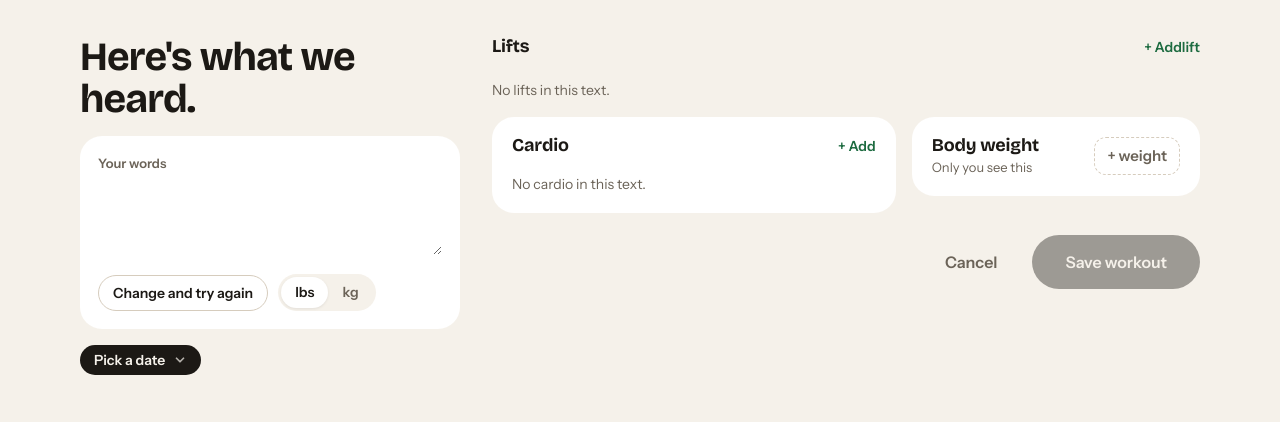
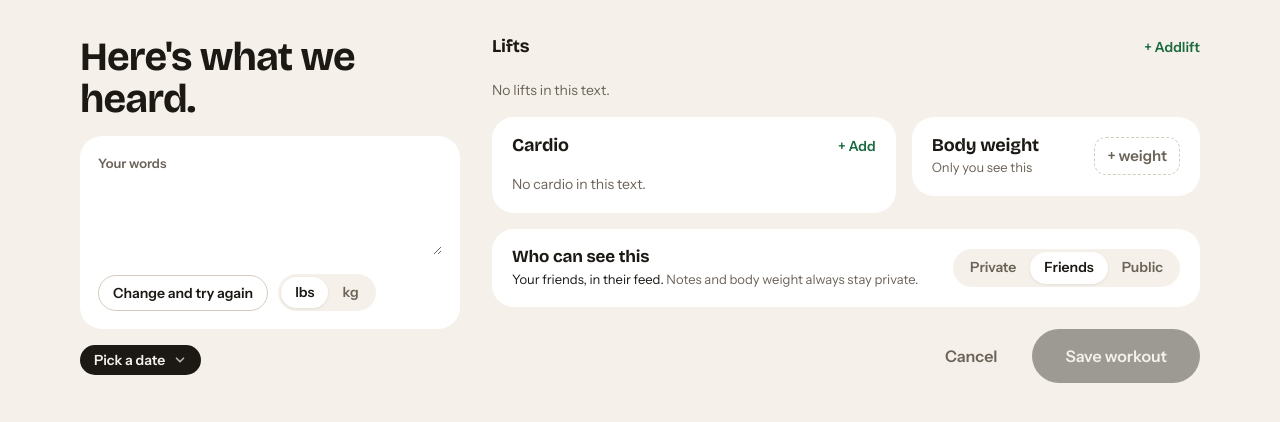
Before and after one commit to Akooshsoohoo/GymLLM, a Flask app: template templates/review.html in a window 1280 px wide. Shown: the part 73-495 px from the top of the page. Run offline with Flask 3, Linux system fonts and the light colour scheme; the template is opened without the code that fills it, so the values that code supplies are empty; some libraries are stand-ins or nearby versions.

Commit message:
feat: private, friends or public visibility per workout day; body weight is never shared

```diff
--- a/gymllm/routes.py
+++ b/gymllm/routes.py
@@ -684,8 +684,13 @@ def confirm():
             )
         )
     db.session.add_all(Cardio(user_email=user_email, date=when, **c) for c in cardio)
+    if entries or cardio:
+        # Covers the whole day, so a later save that day can change it.
+        social.set_visibility(
+            user_email, when, social.clean_visibility(request.form.get("visibility"))
+        )
     if bodyweight:
-        _save_bodyweight(user_email, when, bodyweight)
+        _save_bodyweight(user_email, when, bodyweight)  # always private
     db.session.commit()
     # Straight to Home, where the day you just saved is on top and ready to share.
     # `recorded` tells the page to clear the finished recording from the browser.
--- a/gymllm/social.py
+++ b/gymllm/social.py
@@ -1,8 +1,8 @@
 """Profiles, friendships, kudos and comments, and what one user may see of another.
 
 Every social view reads another user's log through visible_data(), which is the
-only place the privacy rules live: friends (and yourself) only, notes stripped,
-body weight only when its owner shares it."""
+only place the privacy rules live: each day is private, friends-only (the
+default) or public, notes are stripped, and body weight is never shown."""
 
 from __future__ import annotations
 
@@ -14,7 +14,7 @@ from sqlalchemy import and_, or_
 
 from . import sessions, stats
 from .extensions import db
-from .models import Comment, Friendship, Kudos, Profile
+from .models import Comment, Friendship, Kudos, Profile, SessionVisibility
 
 HANDLE_RE = re.compile(r"^[a-z0-9_]{3,20}$")
 RESERVED_HANDLES = {
@@ -28,6 +28,10 @@ FEED_PAGE = 20
 SEARCH_LIMIT = 10
 
 SELF, FRIENDS, OUTGOING, INCOMING, NONE = "self", "friends", "outgoing", "incoming", "none"
+
+# Who may see a day's lifts and cardio. FRIENDS_ONLY is the same word as FRIENDS.
+PRIVATE, FRIENDS_ONLY, PUBLIC = "private", "friends", "public"
+VISIBILITIES = (PRIVATE, FRIENDS_ONLY, PUBLIC)
 
 
 def _now() -> datetime:
@@ -92,7 +96,6 @@ def save_profile(
     handle: str,
     display_name: str,
     bio: str = "",
-    share_bodyweight: bool = False,
     avatar_url: str | None = None,
 ) -> Profile:
     """Create or update the profile. The caller validates the handle first."""
@@ -103,7 +106,6 @@ def save_profile(
     profile.handle = handle
     profile.display_name = display_name.strip()[:NAME_MAX] or handle
     profile.bio = bio.strip()[:BIO_MAX] or None
-    profile.share_bodyweight = share_bodyweight
     if avatar_url:
         profile.avatar_url = avatar_url
     db.session.commit()
@@ -231,23 +233,38 @@ def can_view(viewer: str, owner: str) -> bool:
     return relationship(viewer, owner) in (SELF, FRIENDS)
 
 
+def clean_visibility(raw: str | None) -> str:
+    return raw if raw in VISIBILITIES else FRIENDS_ONLY
+
+
+def set_visibility(owner: str, when: str, visibility: str) -> None:
+    """Set who may see `owner`'s day `when`. The caller commits."""
+    row = db.session.get(SessionVisibility, (owner, when))
+    if row is None:
+        db.session.add(SessionVisibility(owner_email=owner, date=when, visibility=visibility))
+    else:
+        row.visibility = visibility
+
+
+def visibilities(owner: str) -> dict[str, str]:
+    """{date: visibility} for the days `owner` set; any other day is FRIENDS_ONLY."""
+    return {v.date: v.visibility for v in SessionVisibility.query.filter_by(owner_email=owner)}
+
+
 def visible_data(viewer: str, owner: str) -> tuple[list[dict], list[dict], list[dict]] | None:
     """(rows, cardio, weights) of `owner` as `viewer` may see them, or None if
     they may not see any of it. Newest first, like sessions.all_of()."""
-    if not can_view(viewer, owner):
+    rel = relationship(viewer, owner)
+    rows, cardio = sessions.all_rows(owner), sessions.all_cardio(owner)
+    if rel == SELF:
+        return rows, cardio, sessions.all_weights(owner)
+    allowed = (FRIENDS_ONLY, PUBLIC) if rel == FRIENDS else (PUBLIC,)
+    days = visibilities(owner)
+    rows = [dict(r, notes="") for r in rows if days.get(r["date"], FRIENDS_ONLY) in allowed]
+    cardio = [dict(c, notes="") for c in cardio if days.get(c["date"], FRIENDS_ONLY) in allowed]
+    if rel != FRIENDS and not (rows or cardio):
         return None
-    rows, cardio, weights = (
-        sessions.all_rows(owner),
-        sessions.all_cardio(owner),
-        sessions.all_weights(owner),
-    )
-    if viewer == owner:
-        return rows, cardio, weights
-    profile = get_profile(owner)
-    rows = [dict(r, notes="") for r in rows]
-    cardio = [dict(c, notes="") for c in cardio]
-    weights = weights if profile and profile.share_bodyweight else []
-    return rows, cardio, weights
+    return rows, cardio, []
 
 
 def has_session(viewer: str, owner: str, when: str) -> bool:
--- a/gymllm/social_routes.py
+++ b/gymllm/social_routes.py
@@ -85,7 +85,6 @@ def profile_edit():
                 handle,
                 request.form.get("display_name", ""),
                 request.form.get("bio", ""),
-                request.form.get("share_bodyweight") == "on",
                 avatar_url=session.get(SESSION_GOOGLE_PICTURE) or None,
             )
             flash("Profile created. Find friends below." if first_time else "Profile saved.", "ok")
@@ -101,7 +100,6 @@ def profile_edit():
             "handle": profile.handle if profile else social.suggest_handle(email, name),
             "display_name": profile.display_name if profile else (name or email.split("@")[0]),
             "bio": (profile.bio or "") if profile else "",
-            "share_bodyweight": "on" if profile and profile.share_bodyweight else "",
         }
     return render_template(
         "profile_edit.html", profile=profile, form=form, error=error, next_url=next_url
--- a/static/style.css
+++ b/static/style.css
@@ -1237,6 +1237,20 @@ input.row-name:focus { border: 0; box-shadow: 0 2px 0 var(--you); border-radius:
 .bw-card { background: var(--surface); border-radius: 20px; padding: 14px 16px; display: flex; justify-content: space-between; align-items: center; gap: 12px; }
 .bw-card h2 { font-size: 17px; }
 .bw-card p { color: var(--muted); font-size: 13px; margin: 2px 0 0; }
+.vis-card { background: var(--surface); border-radius: 20px; padding: 14px 16px; display: flex; flex-wrap: wrap; justify-content: space-between; align-items: center; gap: 12px; }
+.vis-card h2 { font-size: 17px; }
+.vis-help { color: var(--muted); font-size: 13px; margin: 2px 0 0; }
+.vis-help [data-vis] { display: none; color: var(--ink); }
+.vis-card:has(input[value="private"]:checked) [data-vis="private"],
+.vis-card:has(input[value="friends"]:checked) [data-vis="friends"],
+.vis-card:has(input[value="public"]:checked) [data-vis="public"] { display: inline; }
+.vis-toggle { display: inline-flex; background: var(--field); border-radius: 99px; padding: 3px; }
+.vis-btn { position: relative; padding: 8px 14px; border-radius: 99px; color: var(--muted); font-size: 14px; font-weight: 600; line-height: 1.1; cursor: pointer; }
+.vis-btn input { position: absolute; inset: 0; opacity: 0; margin: 0; cursor: pointer; }
+.vis-btn:hover { color: var(--ink); }
+.vis-btn:has(input:checked) { background: var(--surface); color: var(--ink); box-shadow: var(--shadow-toggle); }
+.vis-btn:has(input:focus-visible) { outline: 2px solid var(--you); outline-offset: 2px; }
+.review-section.vis-card { padding: 0; background: none; border-radius: 0; }
 .review-save {
     position: fixed;
     left: 0;
@@ -1751,7 +1765,7 @@ a.feed-when:hover { color: var(--you-ink); }
     .review-pair .review-group { background: var(--surface); border-radius: 22px; padding: 18px 20px; gap: 4px; }
     .review-pair .group-card { padding: 0; }
     .review-pair .review-row { grid-template-columns: minmax(0, 1fr) auto auto; }
-    .bw-card { border-radius: 22px; padding: 18px 20px; }
+    .bw-card, .vis-card { border-radius: 22px; padding: 18px 20px; }
     .bw-card h2 { font-size: 18px; }
     .group-head h2 { font-size: 18px; }
     .review-save { position: static; padding: 0; background: none; flex-direction: row; justify-content: flex-end; align-items: center; gap: 10px; margin-top: 6px; }
--- /dev/null
+++ b/templates/_visibility.html
@@ -0,0 +1,17 @@
+{#- Who can see the day being saved. Friends is the default; body weight is never shared. -#}
+<section class="vis-card{{ ' ' ~ extra_class if extra_class }}" aria-labelledby="vis-h">
+    <div>
+        <h2 id="vis-h">Who can see this</h2>
+        <p class="vis-help" id="vis-help">
+            <span data-vis="private">Only you.</span>
+            <span data-vis="friends">Your friends, in their feed.</span>
+            <span data-vis="public">Anyone who opens your profile.</span>
+            Notes and body weight always stay private.
+        </p>
+    </div>
+    <div class="vis-toggle" role="radiogroup" aria-labelledby="vis-h" aria-describedby="vis-help">
+        {% for value, label in (("private", "Private"), ("friends", "Friends"), ("public", "Public")) %}
+        <label class="vis-btn"><input type="radio" name="visibility" value="{{ value }}" {% if value == 'friends' %}checked{% endif %}>{{ label }}</label>
+        {% endfor %}
+    </div>
+</section>
--- a/templates/log_manual.html
+++ b/templates/log_manual.html
@@ -59,6 +59,8 @@
         <p class="field-help">Optional, and only you see it. One reading per day; a new one replaces the old.</p>
     </div>
 
+    {% set extra_class = "review-section" %}{% include "_visibility.html" %}
+
     <div class="toolbar toolbar-end">
         <button type="submit" class="btn btn-primary btn-lg">Save workout</button>
     </div>
--- a/templates/review.html
+++ b/templates/review.html
@@ -113,6 +113,8 @@
             </section>
         </div>
 
+        {% include "_visibility.html" %}
+
         <div class="review-save">
             <span class="muted small" data-llm-status></span>
             <a href="{{ cancel_url }}" class="btn btn-text review-cancel">{{ 'Back to workout' if from_record else 'Cancel' }}</a>
```
Also changed, not shown: gymllm/models.py (+12 -0 lines), templates/profile_edit.html (+2 -9 lines), tests/test_social.py (+62 -6 lines).
